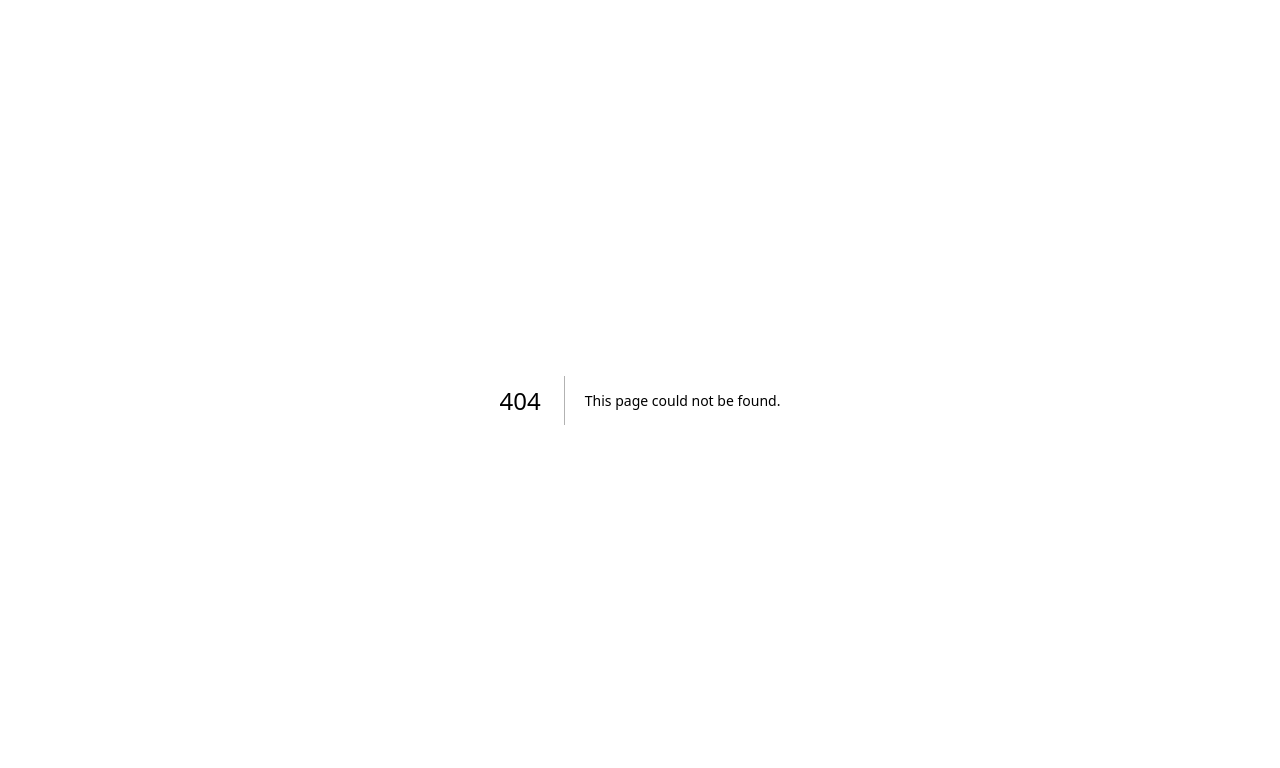
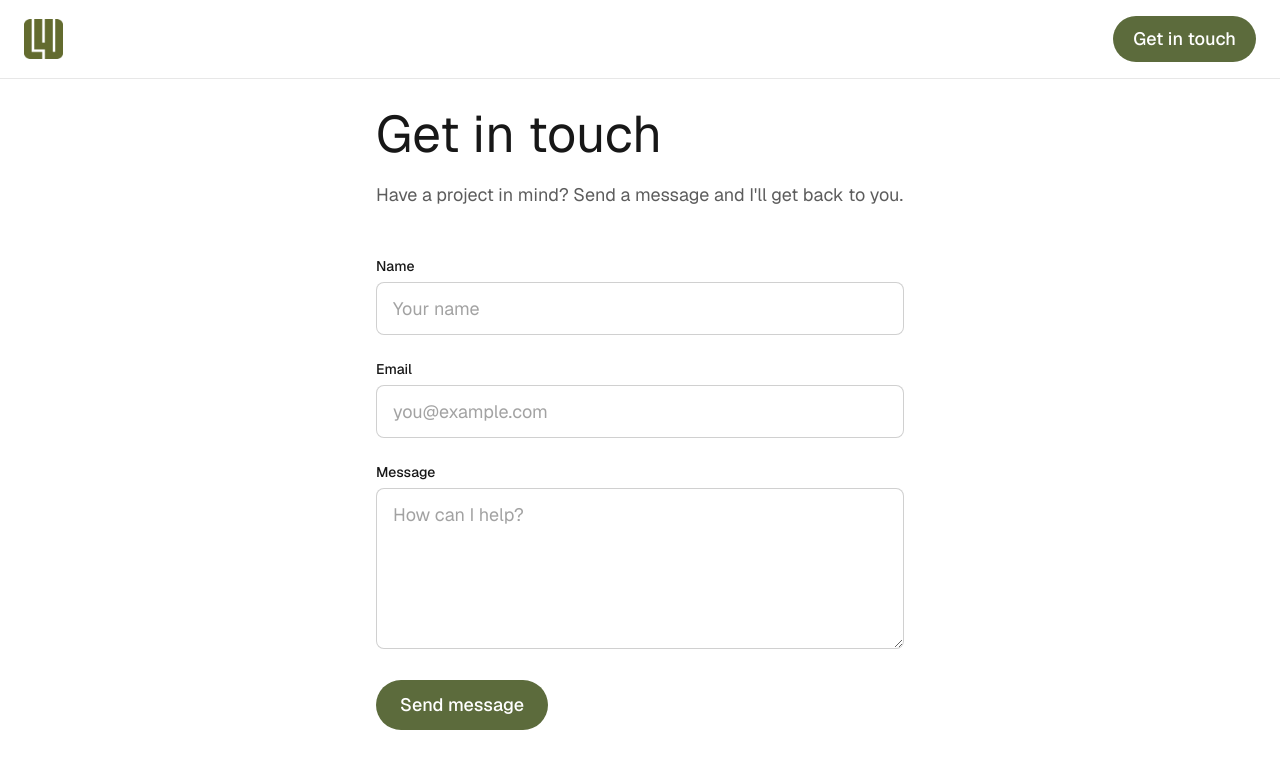
Before and after one commit to Lee-jr-81/dev-portfolio, a Next.js app: page /contact in a window 1280 px wide. Before the commit this address had no page. Shown: the top 768 px of the page. Built offline with nearby package versions, Linux system fonts and the light colour scheme.

Commit message:
form completed

```diff
--- a/app/components/CTA.tsx
+++ b/app/components/CTA.tsx
@@ -1,3 +1,5 @@
+import Link from "next/link";
+
 export function CTA() {
   return (
     <section className="border-t border-foreground/10 py-40 flex flex-col items-center justify-center">
@@ -9,12 +11,12 @@ export function CTA() {
           Taking on new projects — reach out and let&apos;s build something
           cool.
         </p>
-        <a
-          href="#contact"
+        <Link
+          href="/contact"
           className="inline-flex items-center gap-2 rounded-full bg-primary px-6 py-2 text-md font-medium text-white hover:opacity-90"
         >
           Get in touch
-        </a>
+        </Link>
       </div>
     </section>
   );
--- /dev/null
+++ b/app/components/ContactForm.tsx
@@ -0,0 +1,184 @@
+"use client";
+
+import Link from "next/link";
+import { useForm } from "react-hook-form";
+import { zodResolver } from "@hookform/resolvers/zod";
+import { z } from "zod";
+import { useState } from "react";
+
+const contactSchema = z.object({
+  name: z.string().min(2, "Name must be at least 2 characters"),
+  email: z.string().email("Please enter a valid email address"),
+  message: z.string().min(10, "Message must be at least 10 characters"),
+});
+
+type ContactFormData = z.infer<typeof contactSchema>;
+
+export function ContactForm() {
+  const [submitStatus, setSubmitStatus] = useState<
+    "idle" | "success" | "error"
+  >("idle");
+
+  const {
+    register,
+    handleSubmit,
+    reset,
+    formState: { errors, isSubmitting },
+  } = useForm<ContactFormData>({
+    resolver: zodResolver(contactSchema),
+  });
+
+  async function onSubmit(data: ContactFormData) {
+    setSubmitStatus("idle");
+
+    const body = new URLSearchParams({
+      "form-name": "contact",
+      name: data.name,
+      email: data.email,
+      message: data.message,
+      "bot-field": "", // Honeypot - leave empty
+    }).toString();
+
+    try {
+      const response = await fetch("/", {
+        method: "POST",
+        headers: { "Content-Type": "application/x-www-form-urlencoded" },
+        body,
+      });
+
+      if (response.ok) {
+        setSubmitStatus("success");
+        reset();
+      } else {
+        setSubmitStatus("error");
+      }
+    } catch {
+      setSubmitStatus("error");
+    }
+  }
+
+  return (
+    <form
+      name="contact"
+      method="POST"
+      data-netlify="true"
+      data-netlify-honeypot="bot-field"
+      onSubmit={handleSubmit(onSubmit)}
+      className="space-y-6"
+    >
+      {/* form-name: Required for Netlify Forms when using JS submit; must match name attribute */}
+      <input type="hidden" name="form-name" value="contact" />
+
+      {/* Honeypot: hidden from users, bots often fill it; Netlify rejects if filled */}
+      <p className="absolute -left-[9999px]" aria-hidden="true">
+        <label htmlFor="bot-field">Don&apos;t fill this out</label>
+        <input
+          id="bot-field"
+          type="text"
+          name="bot-field"
+          tabIndex={-1}
+          autoComplete="off"
+        />
+      </p>
+
+      <div>
+        <label
+          htmlFor="name"
+          className="block text-sm font-medium text-foreground mb-1.5"
+        >
+          Name
+        </label>
+        <input
+          id="name"
+          type="text"
+          {...register("name")}
+          className="w-full rounded-lg border border-foreground/20 bg-background px-4 py-3 text-body text-foreground placeholder:text-foreground/40 focus:border-primary focus:outline-none focus:ring-1 focus:ring-primary"
+          placeholder="Your name"
+          disabled={isSubmitting}
+          autoComplete="name"
+        />
+        {errors.name && (
+          <p className="mt-1.5 text-sm text-red-600" role="alert">
+            {errors.name.message}
+          </p>
+        )}
+      </div>
+
+      <div>
+        <label
+          htmlFor="email"
+          className="block text-sm font-medium text-foreground mb-1.5"
+        >
+          Email
+        </label>
+        <input
+          id="email"
+          type="email"
+          {...register("email")}
+          className="w-full rounded-lg border border-foreground/20 bg-background px-4 py-3 text-body text-foreground placeholder:text-foreground/40 focus:border-primary focus:outline-none focus:ring-1 focus:ring-primary"
+          placeholder="you@example.com"
+          disabled={isSubmitting}
+          autoComplete="email"
+        />
+        {errors.email && (
+          <p className="mt-1.5 text-sm text-red-600" role="alert">
+            {errors.email.message}
+          </p>
+        )}
+      </div>
+
+      <div>
+        <label
+          htmlFor="message"
+          className="block text-sm font-medium text-foreground mb-1.5"
+        >
+          Message
+        </label>
+        <textarea
+          id="message"
+          rows={5}
+          {...register("message")}
+          className="w-full resize-y rounded-lg border border-foreground/20 bg-background px-4 py-3 text-body text-foreground placeholder:text-foreground/40 focus:border-primary focus:outline-none focus:ring-1 focus:ring-primary"
+          placeholder="How can I help?"
+          disabled={isSubmitting}
+        />
+        {errors.message && (
+          <p className="mt-1.5 text-sm text-red-600" role="alert">
+            {errors.message.message}
+          </p>
+        )}
+      </div>
+
+      <button
+        type="submit"
+        disabled={isSubmitting}
+        className="rounded-full bg-primary px-6 py-3  md:text-body text-sm font-medium text-white transition-colors duration-300 hover:opacity-90 disabled:opacity-60 disabled:cursor-not-allowed"
+      >
+        {isSubmitting ? "Sending…" : "Send message"}
+      </button>
+
+      {submitStatus === "success" && (
+        <div className="space-y-4 rounded-lg bg-green-100 px-4 py-4 dark:bg-green-900/30">
+          <p
+            className="text-body font-medium text-green-700 dark:text-green-400"
+            role="status"
+          >
+            Thanks! Your message has been sent. I&apos;ll get back to you soon.
+          </p>
+          <Link
+            href="/"
+            className="inline-block rounded-full bg-green-700 px-5 py-2.5 text-body font-medium text-white transition-colors duration-300 hover:opacity-90"
+          >
+            Return home
+          </Link>
+        </div>
+      )}
+
+      {submitStatus === "error" && (
+        <p className="text-body text-red-600" role="alert">
+          Something went wrong. Please try again or email me directly.
+        </p>
+      )}
+    </form>
+  );
+}
--- a/app/components/Header.tsx
+++ b/app/components/Header.tsx
@@ -20,7 +20,7 @@ export function Header() {
 
         <nav className="flex items-center gap-8">
           <Link
-            href="#contact"
+            href="/contact"
             className="rounded-full bg-primary px-5 py-2.5 text-sm md:text-body font-medium text-white hover:opacity-90"
           >
             Get in touch
--- /dev/null
+++ b/app/components/NetlifyFormFallback.tsx
@@ -0,0 +1,26 @@
+/**
+ * Hidden static form for Netlify build-time detection.
+ * Netlify scans the built HTML for forms with data-netlify="true".
+ * Because Next.js renders forms on the client, this static form ensures
+ * Netlify detects and registers the form during the build.
+ * It is visually hidden and never shown to users.
+ */
+export function NetlifyFormFallback() {
+  return (
+    <form
+      name="contact"
+      method="POST"
+      data-netlify="true"
+      data-netlify-honeypot="bot-field"
+      className="hidden"
+      aria-hidden="true"
+      tabIndex={-1}
+    >
+      <input type="hidden" name="form-name" value="contact" />
+      <input type="hidden" name="bot-field" />
+      <input type="text" name="name" required />
+      <input type="email" name="email" required />
+      <textarea name="message" required />
+    </form>
+  );
+}
--- /dev/null
+++ b/app/contact/page.tsx
@@ -0,0 +1,19 @@
+import { Header } from "@/app/components/Header";
+import { ContactForm } from "@/app/components/ContactForm";
+
+export default function ContactPage() {
+  return (
+    <>
+      <Header />
+      <main className="min-h-screen pt-24 pb-20">
+        <div className="mx-auto max-w-xl px-(--container-padding)">
+          <h1 className="text-headline mb-2">Get in touch</h1>
+          <p className="text-body text-foreground/70 mb-12">
+            Have a project in mind? Send a message and I&apos;ll get back to you.
+          </p>
+          <ContactForm />
+        </div>
+      </main>
+    </>
+  );
+}
--- a/app/layout.tsx
+++ b/app/layout.tsx
@@ -1,6 +1,7 @@
 import type { Metadata } from "next";
 import { Geist, Geist_Mono } from "next/font/google";
 import "./globals.css";
+import { NetlifyFormFallback } from "./components/NetlifyFormFallback";
 
 const geistSans = Geist({
   variable: "--font-geist-sans",
@@ -27,6 +28,7 @@ export default function RootLayout({
       <body
         className={`${geistSans.variable} ${geistMono.variable} font-sans antialiased`}
       >
+        <NetlifyFormFallback />
         <div className="container">{children}</div>
       </body>
     </html>
--- a/package.json
+++ b/package.json
@@ -9,12 +9,15 @@
     "lint": "eslint"
   },
   "dependencies": {
+    "@hookform/resolvers": "^5.2.2",
     "lucide-react": "^0.575.0",
     "next": "16.1.6",
     "react": "19.2.3",
     "react-dom": "19.2.3",
+    "react-hook-form": "^7.71.2",
     "remark": "^15.0.1",
-    "remark-html": "^16.0.1"
+    "remark-html": "^16.0.1",
+    "zod": "^4.3.6"
   },
   "devDependencies": {
     "@tailwindcss/postcss": "^4",
```
Also changed, not shown: 1 other file (tests, documents, lock files or other folders).
